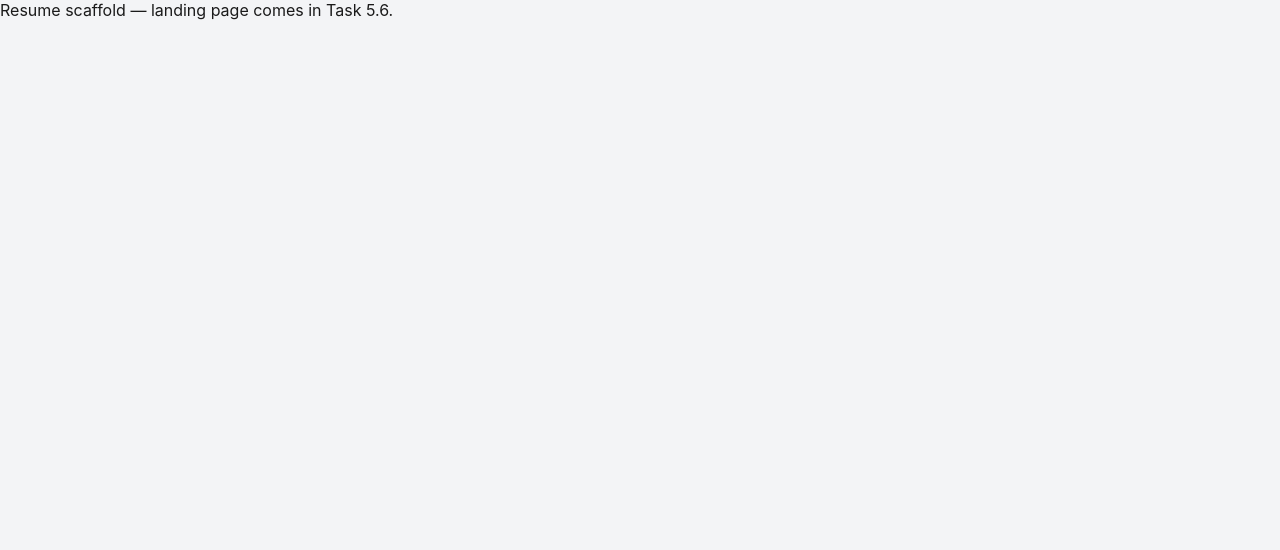
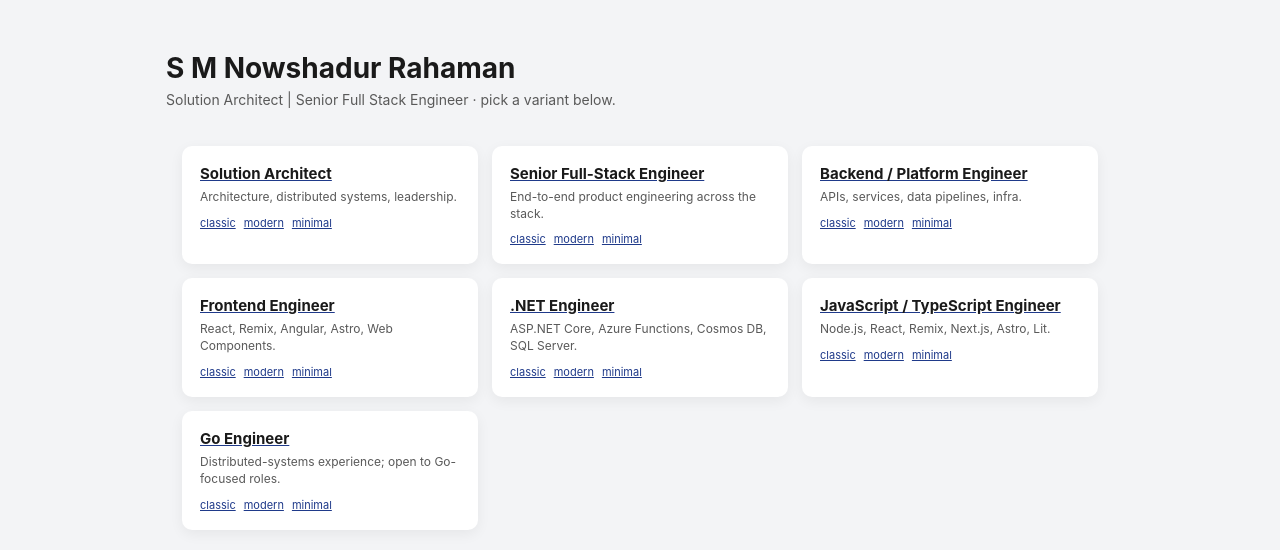
Before and after one commit to dashu-baba/my-resume, a Next.js app: page / in a window 1280 px wide. Shown: the top 550 px of the page. Built offline with nearby package versions, Linux system fonts and the light colour scheme.

Commit message:
feat: add landing page with role/template grid
Co-Authored-By: Claude Opus 4.7 <noreply@anthropic.com>

```diff
--- a/src/app/page.tsx
+++ b/src/app/page.tsx
@@ -1,3 +1,15 @@
+import { loadResume } from "@/lib/resume";
+import { RoleGrid } from "@/components/chrome/RoleGrid";
+
 export default function Home() {
-  return <main>Resume scaffold — landing page comes in Task 5.6.</main>;
+  const resume = loadResume();
+  return (
+    <main style={{ padding: "32px 16px", maxWidth: 980, margin: "0 auto" }}>
+      <h1 style={{ fontSize: 28, marginBottom: 6 }}>{resume.meta.name}</h1>
+      <p style={{ fontSize: 14, color: "var(--color-muted)", marginTop: 0 }}>
+        {resume.meta.titles.default} · pick a variant below.
+      </p>
+      <RoleGrid />
+    </main>
+  );
 }
--- /dev/null
+++ b/src/components/chrome/RoleGrid.tsx
@@ -0,0 +1,35 @@
+import Link from "next/link";
+import { ROLES, ROLE_LABELS, TEMPLATES } from "@/lib/registry";
+import styles from "./chrome.module.css";
+
+const ROLE_TAGLINES: Record<(typeof ROLES)[number], string> = {
+  architect: "Architecture, distributed systems, leadership.",
+  fullstack: "End-to-end product engineering across the stack.",
+  backend: "APIs, services, data pipelines, infra.",
+  frontend: "React, Remix, Angular, Astro, Web Components.",
+  dotnet: "ASP.NET Core, Azure Functions, Cosmos DB, SQL Server.",
+  js: "Node.js, React, Remix, Next.js, Astro, Lit.",
+  golang: "Distributed-systems experience; open to Go-focused roles.",
+};
+
+export function RoleGrid() {
+  return (
+    <div className={styles.grid}>
+      {ROLES.map((role) => (
+        <div key={role} className={styles.card}>
+          <Link href={`/${role}/`}>
+            <div className={styles.cardTitle}>{ROLE_LABELS[role]}</div>
+          </Link>
+          <div className={styles.cardDesc}>{ROLE_TAGLINES[role]}</div>
+          <div className={styles.cardLinks}>
+            {TEMPLATES.map((t) => (
+              <Link key={t} href={`/${role}/${t}/`}>
+                {t}
+              </Link>
+            ))}
+          </div>
+        </div>
+      ))}
+    </div>
+  );
+}
```
